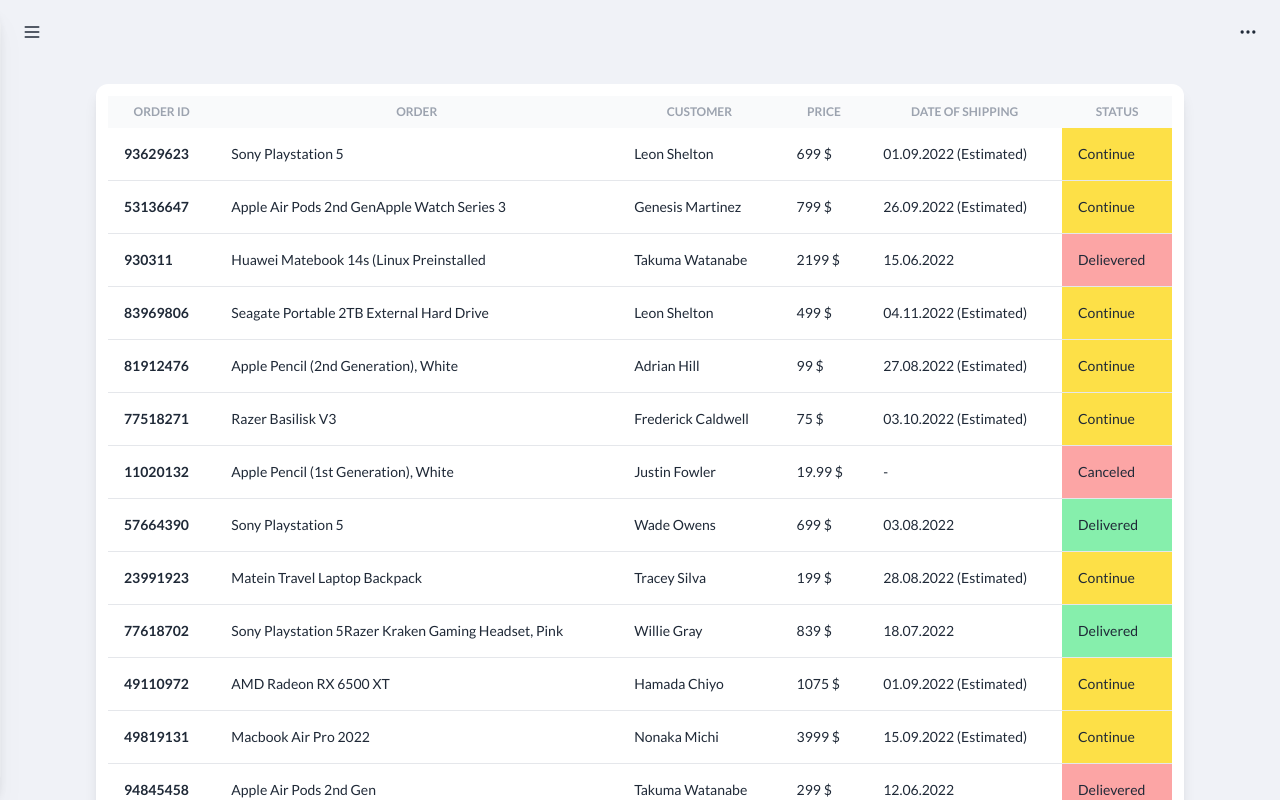
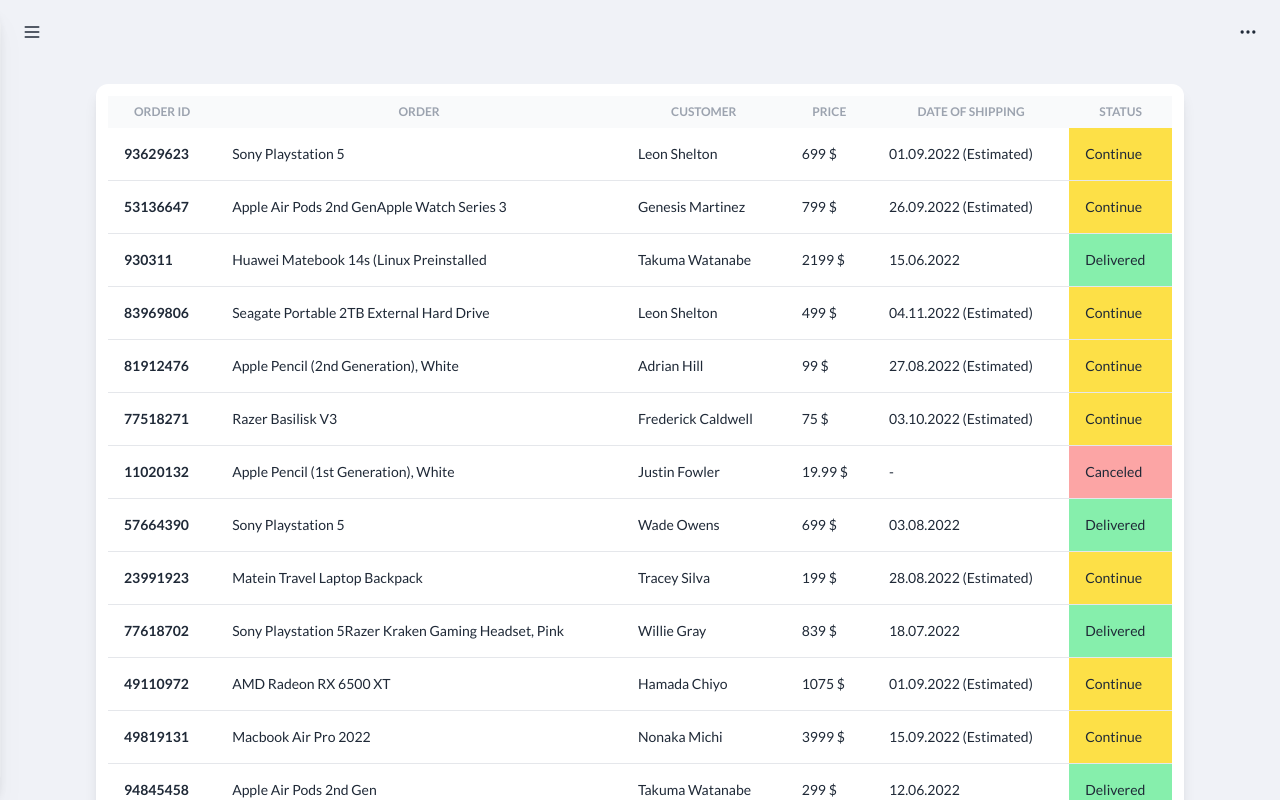
Before and after one commit to artemromaniv/project_admin_dashboard, a React (Vite) app: page /orders in a window 1280 px wide. Shown: the top 800 px of the page. Built offline with nearby package versions, Linux system fonts and the light colour scheme.

Commit message:
fix spelling mistakes

```diff
--- a/src/components/data/ordersData.ts
+++ b/src/components/data/ordersData.ts
@@ -6,7 +6,7 @@
     order:string[],
     deliveryDate:string,
     deliveryPricing:string,
-    deliveryStatus:string
+    deliveryStatus: "Continue" | "Delivered" | "Canceled"
 
 }
 
@@ -36,7 +36,7 @@
         deliveryDate:dayjs('2022-06-15').format('DD.MM.YYYY'),
         customer:'Takuma Watanabe',
         deliveryPricing:`${2199} $`,
-        deliveryStatus:'Delievered'
+        deliveryStatus:'Delivered'
     },
     {
         key:'4',
@@ -126,7 +126,7 @@
         deliveryDate:dayjs('2022-06-12').format('DD.MM.YYYY'),
         customer:'Takuma Watanabe',
         deliveryPricing:`${299} $`,
-        deliveryStatus:'Delievered'
+        deliveryStatus:'Delivered'
     },
     {
         key:'14',
```
